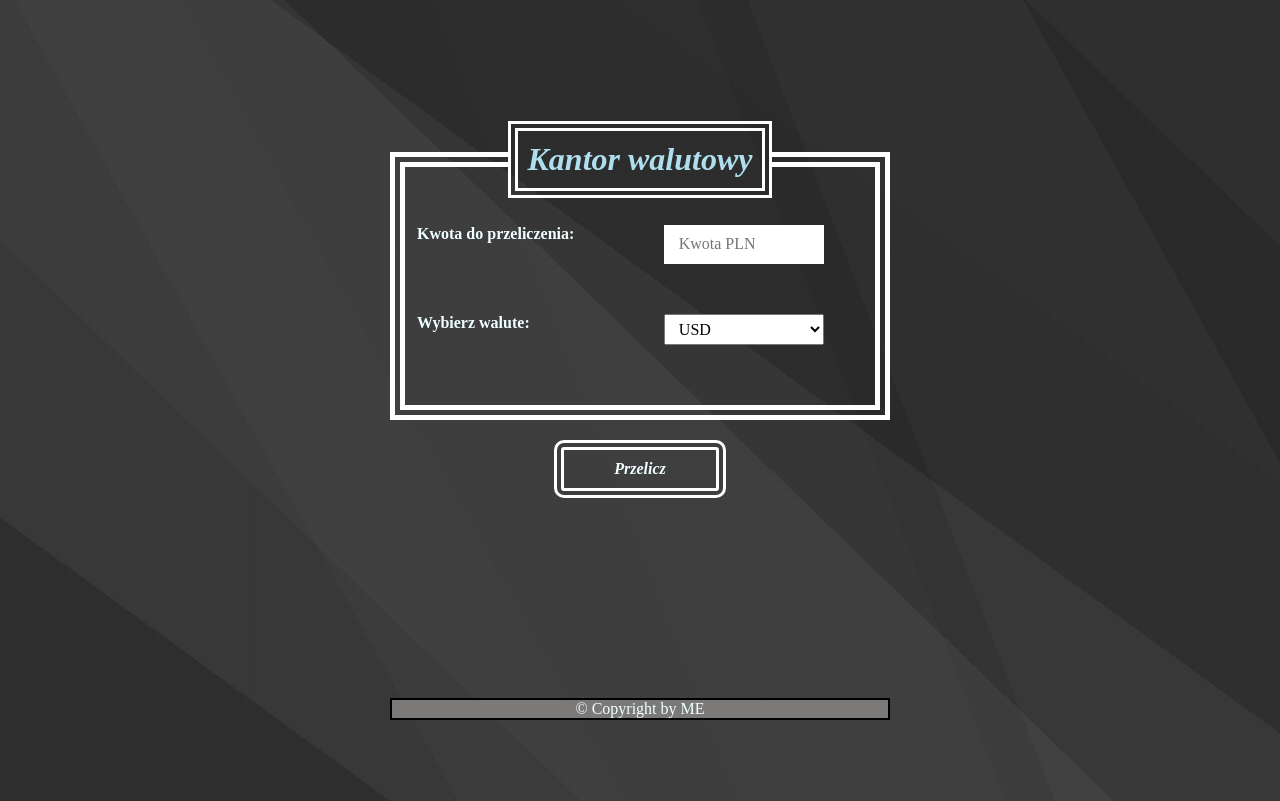
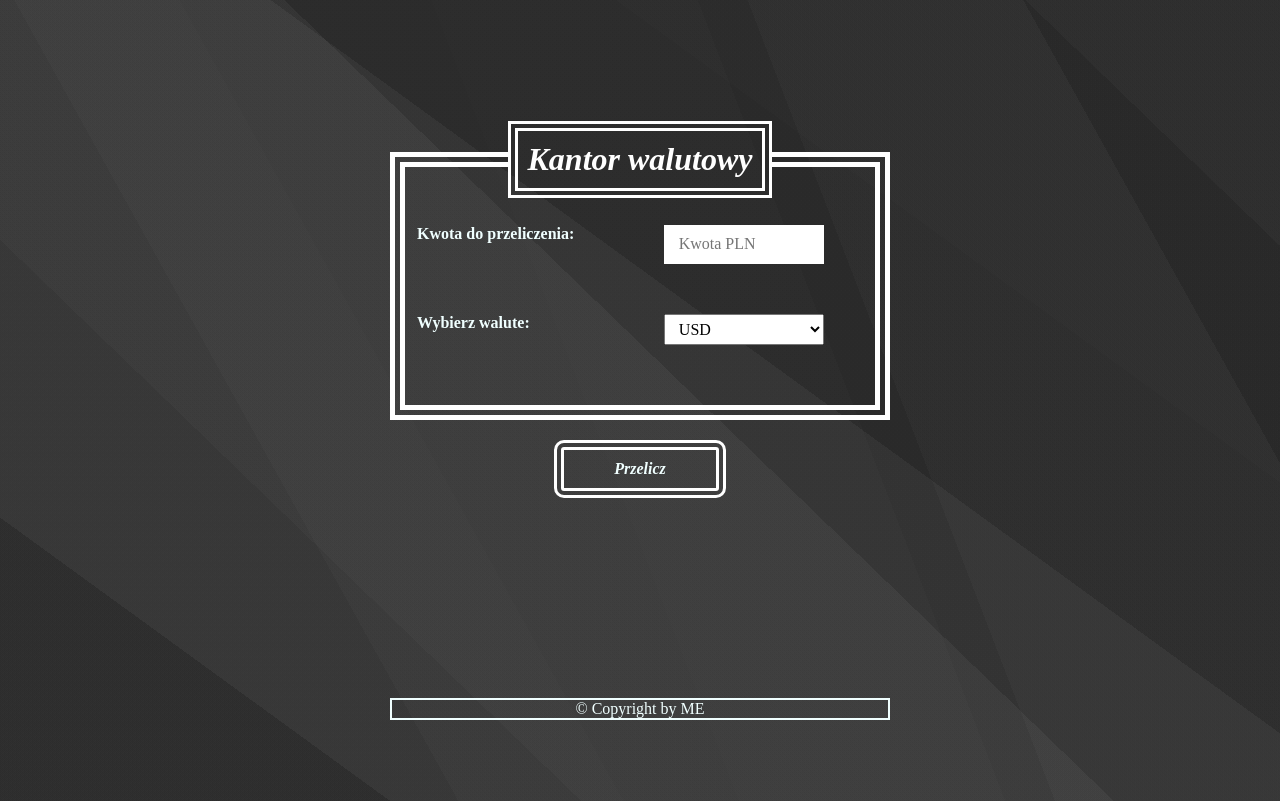
Before and after one commit to Kisielinio/Currency-converter, a plain HTML site: page index.html in a window 1280 px wide. Shown: the top 801 px of the page. Drawn offline with nearby package versions, Linux system fonts and the light colour scheme; a web font is replaced by a local one.

Commit message:
CSS color

```diff
--- a/CSS/footer.css
+++ b/CSS/footer.css
@@ -1,7 +1,7 @@
 .footer{
-    background-color: rgb(124, 121, 121);
+    background-color: rgba(124, 121, 121, 0);
     color: azure;
-    border: 2px solid rgb(0, 0, 0);
+    border: 2px solid azure;
     max-width: 500px;
     margin: 200px auto;
 }
--- a/CSS/form.css
+++ b/CSS/form.css
@@ -13,7 +13,7 @@
 .form__legend {
     padding: 10px 10px 10px 10px ;
     border: 10px double white;
-    color: #afdfed;
+    color: #ffffff;
     font-style: italic;
 
 }
```
